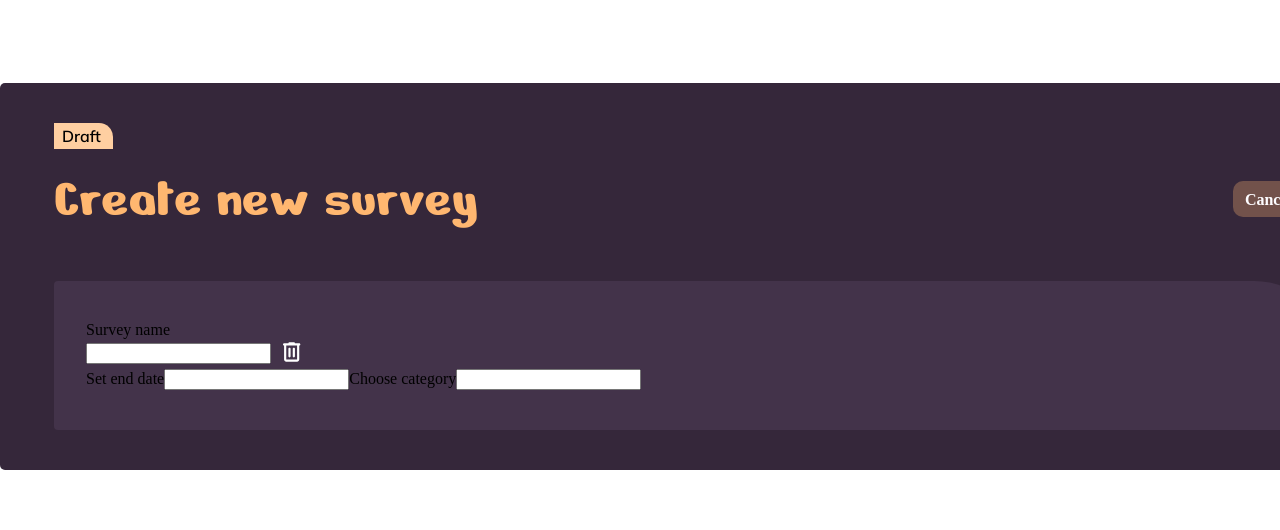
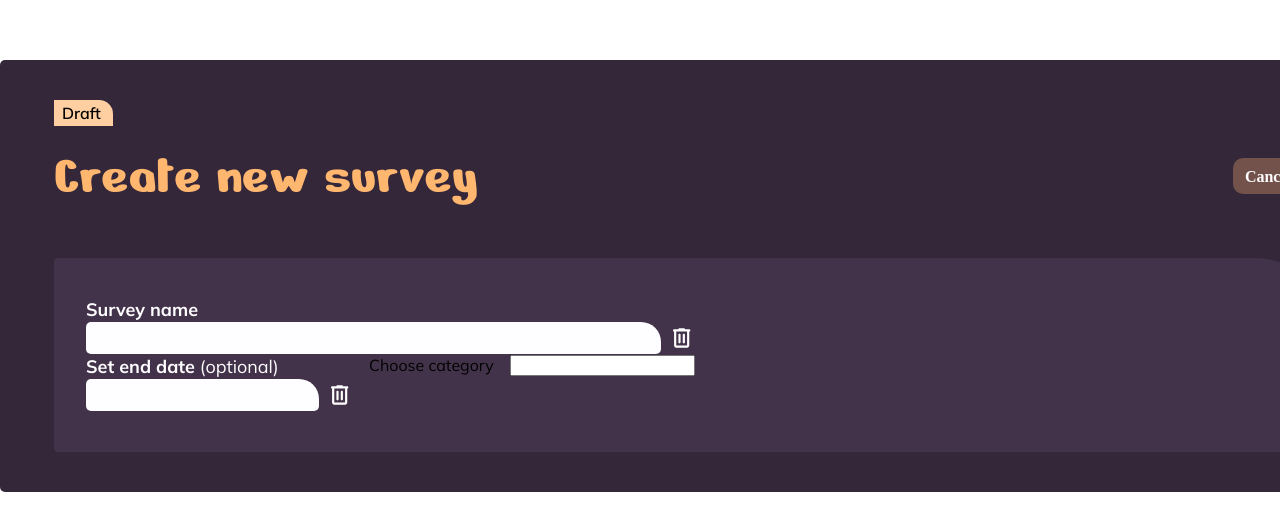
Before and after one commit to XbatzoX/poll-app, an Angular app: page /draft in a window 1280 px wide. Shown: the part 124-654 px from the top of the page. Built offline with nearby package versions, Linux system fonts and the light colour scheme; a web font is replaced by a local one.

Commit message:
created date input designed like mockup

```diff
--- a/src/app/shared/components/create-survey-form/create-survey-form.html
+++ b/src/app/shared/components/create-survey-form/create-survey-form.html
@@ -2,17 +2,25 @@
     <form class="surveyForm">
         <fieldset class="surveyForm__fieldset">
             <div class="surveyForm__pair">
-                <label for="survey-name">Survey name</label>
+                <label class="surveyForm__label" for="survey-name">Survey name</label>
                 <div class="inputBox">
-                    <input type="text" id="survey-name">
-                    <button class="deleteBtn" (mouseenter)="isHovered = true" (mouseleave)="isHovered = false">
-                        <img [src]="changeDeleteIcon()" alt="delte icon as trash bin">
+                    <input type="text" id="survey-name" class="surveyForm__inputField">
+                    <button class="deleteBtn" (mouseenter)="isHoveredId = 'survey-name'" (mouseleave)="isHoveredId = ''">
+                        <img [src]="changeDeleteIcon('survey-name')" alt="delte icon as trash bin">
                     </button>
                 </div>
             </div>
             <div class="dateContainer">
-                <label for="end-date">Set end date</label>
-                <input type="text" id="end-date">
+                <div class="surveyForm__pair">
+                    <label class="surveyForm__label" for="end-date">Set end date <span class="surveyForm__label--optional">(optional)</span></label>
+                    <div class="inputBox">
+                        <input type="text" id="end-date" class="surveyForm__inputField" (click)="dateInput.showPicker()">
+                        <button class="deleteBtn" (mouseenter)="isHoveredId = 'end-date'" (mouseleave)="isHoveredId = ''">
+                            <img [src]="changeDeleteIcon('end-date')" alt="delte icon as trash bin">
+                        </button>
+                    </div>
+                    <input type="date" #dateInput class="hiddenDateInput">
+                </div>
                 <label for="category">Choose category</label>
                 <input type="text" id="category">
             </div>
--- a/src/app/shared/components/create-survey-form/create-survey-form.scss
+++ b/src/app/shared/components/create-survey-form/create-survey-form.scss
@@ -1,8 +1,6 @@
 @use 'abstracts/variables' as var;
 @use 'abstracts/mixin' as mx;
 @use 'sass:map';
-
-
 
 .createSurveyForm{
     width: 100%;
@@ -16,6 +14,8 @@
 
 .surveyForm{
     @include mx.flex-start();
+    font-family: 'MyMulish';
+    caret-color: map.get(var.$colors, dashboard-bg);
 
     &__pair{
         @include mx.flex-start();
@@ -26,14 +26,75 @@
         margin: 0;
         padding: 0;
     }
+
+    &__label{
+        font-size: map.get(var.$sizes, xm);
+        font-weight: 700;
+        color: map.get(var.$colors, btn-white);
+
+        &--optional{
+            font-weight: 400;
+        }
+    }
+
+    &__inputField{
+        outline: none;
+        border: none;
+        flex: 1;
+        font-size: map.get(var.$sizes, m);
+        font-weight: 400;
+        color: map.get(var.$colors, dashboard-bg);
+        background-color: map.get(var.$colors, btn-white);
+        padding: 7px 13px;
+        border-top-left-radius: map.get(var.$normSizes, ss);
+        border-top-right-radius: map.get(var.$normSizes, l);
+        border-bottom-left-radius: map.get(var.$normSizes, ss);
+        border-bottom-right-radius: map.get(var.$normSizes, ss);
+
+        &:focus{
+            background-color: map.get(var.$colors, input-focus);
+        }
+    }
+
+    // &__inputDate{
+    //     outline: none;
+    //     border: none;
+    //     appearance: none;
+    //     -webkit-appearance: none;
+    //     font: inherit;
+    //     color: inherit;
+
+    //     &::-webkit-calendar-picker-indicator {
+    //         opacity: 0;
+    //         position: absolute;
+    //         width: 100%;
+    //         height: 100%;
+    //         cursor: pointer;
+    //     }
+    // }
 }
 
 .inputBox{
-    @include mx.flex-center(row);
+    width: 100%;
+    display: flex;
+    justify-content: start;
+    align-items: center;
     gap: map.get(var.$sizes, s);
 }
 
 .deleteBtn{
     all: unset;
+    padding-top: 4px;
     cursor: pointer;
 }
+
+.dateContainer{
+    @include mx.flex-start(row);
+    gap: map.get(var.$sizes, m);
+}
+
+.hiddenDateInput{
+    position: absolute;
+    opacity: 0;
+    pointer-events: none;
+}
--- a/src/app/shared/components/create-survey-form/create-survey-form.ts
+++ b/src/app/shared/components/create-survey-form/create-survey-form.ts
@@ -7,14 +7,14 @@ import { Component } from '@angular/core';
   styleUrl: './create-survey-form.scss',
 })
 export class CreateSurveyForm {
-  isHovered: boolean;
+  isHoveredId: string;
 
   constructor(){
-    this.isHovered = false;
+    this.isHoveredId = '';
   }
 
-  changeDeleteIcon():string{
-    if(this.isHovered){
+  changeDeleteIcon(id:string):string{
+    if(this.isHoveredId == id){
       return 'assets/icons/delete_hover.svg';
     }else{
       return 'assets/icons/Delete.svg';
--- a/src/styles/abstracts/_variables.scss
+++ b/src/styles/abstracts/_variables.scss
@@ -3,7 +3,8 @@ $colors:(
     survey-bg: #43334a,
     font-orange: #FFB770,
     button-bg-survey: #FFCFA1,
-    btn-white: #FEFDFF
+    btn-white: #FEFDFF,
+    input-focus: #FEE9D4
 );
 
 $sizes:(
```
